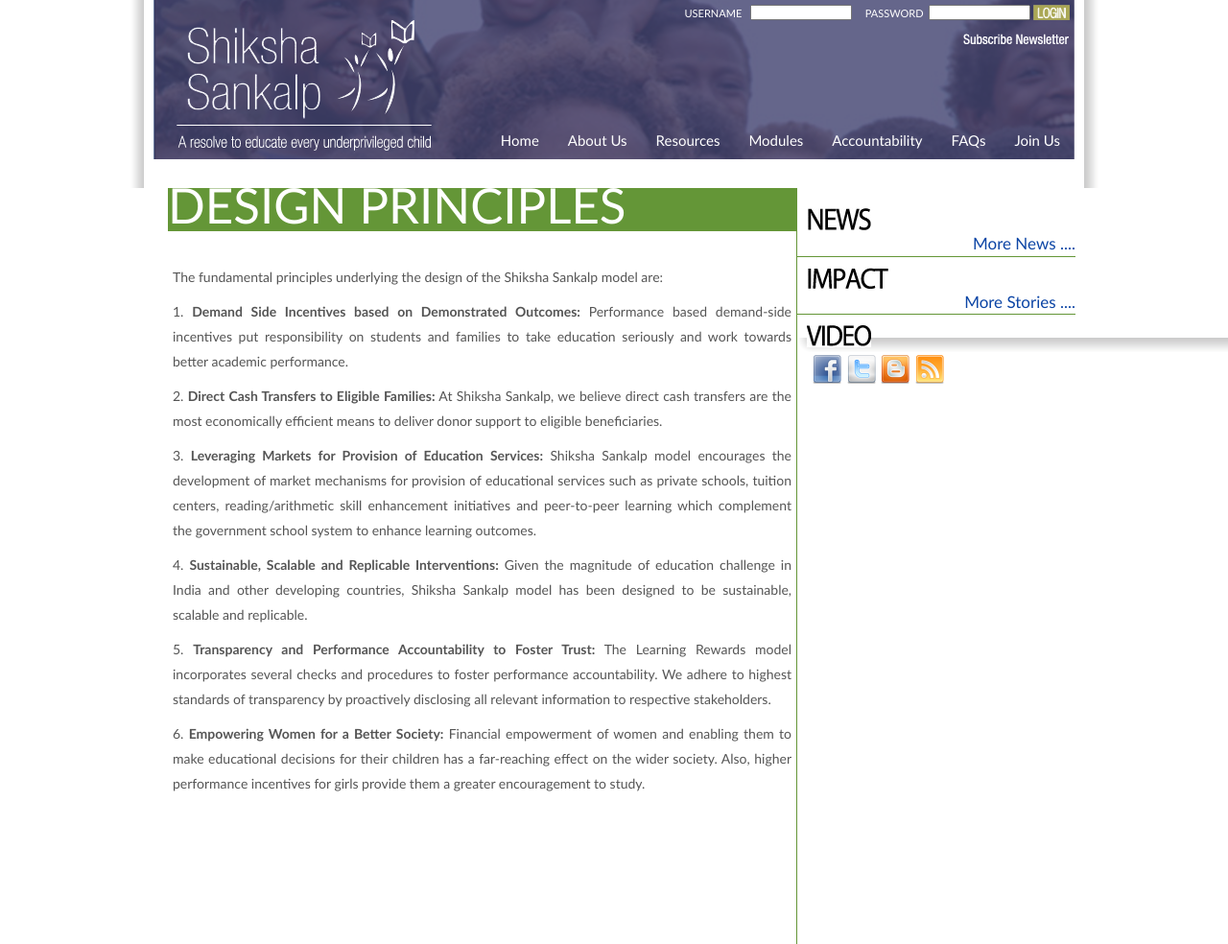
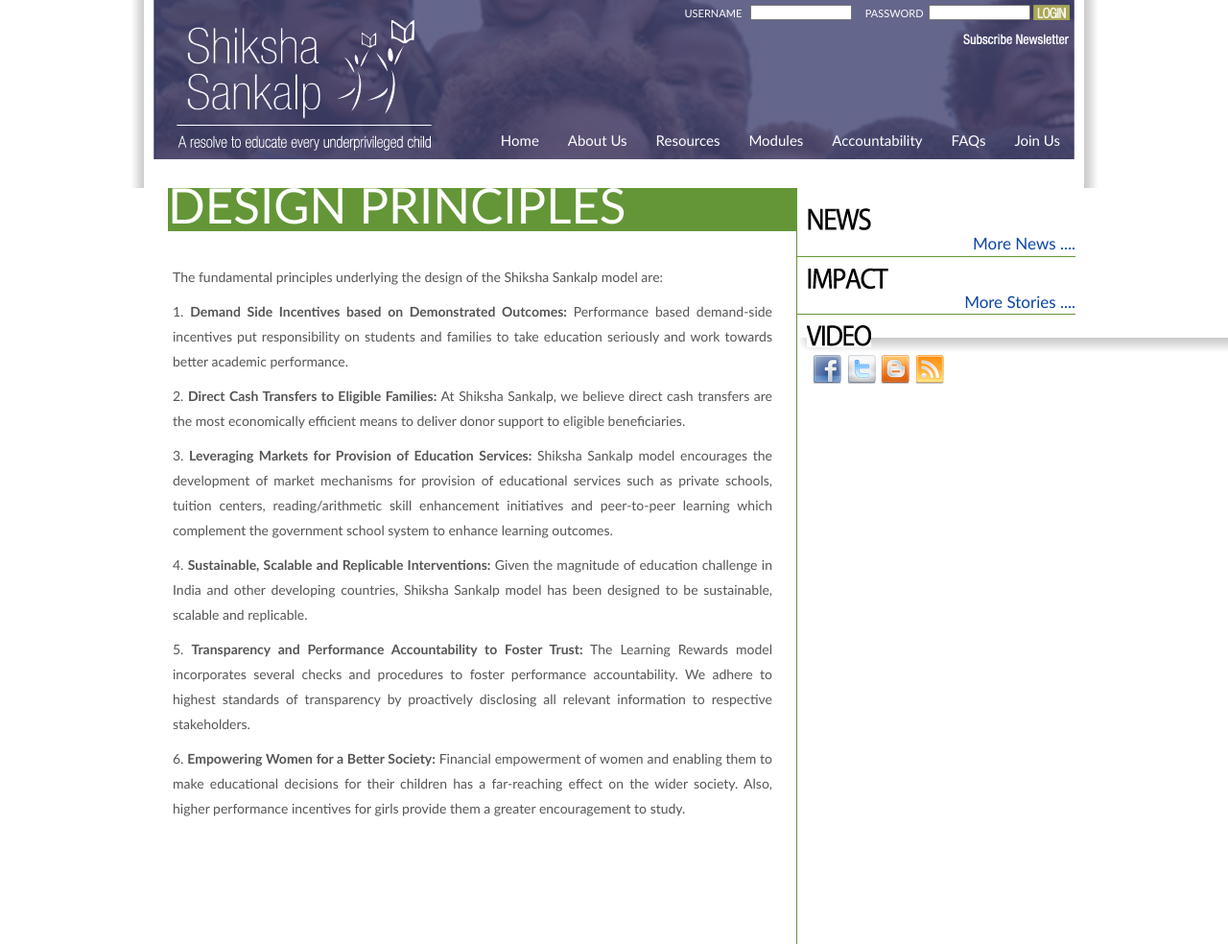
Before and after one commit to Airzign/Shiksha-Sankalp, a PHP site: page /design_principles.php in a window 1280 px wide; the page is wider, and only the part inside the window is pictured. Shown: that part at 96% size. Run offline with PHP 8.4, Linux system fonts and the light colour scheme; data that the repository does not hold is empty.

Commit message:
Solve H8

```diff
--- a/design_principles.php
+++ b/design_principles.php
@@ -6,6 +6,7 @@
   <div id="main_content">
     <!-- the content goes here -->
     <div class="innertitle">DESIGN PRINCIPLES</div>
+    <div style="padding-right:20px;">
       <p class="innertext">
 	The fundamental principles underlying the design of the Shiksha Sankalp
 	model are:
@@ -57,6 +58,7 @@
 	greater encouragement to study.
       </p>
     </div>
+  </div>
   <div id="extra_content">
 	<?php
 	   include "dynamic.php";
```
Lines whose indentation alone changed are shown as unchanged.
